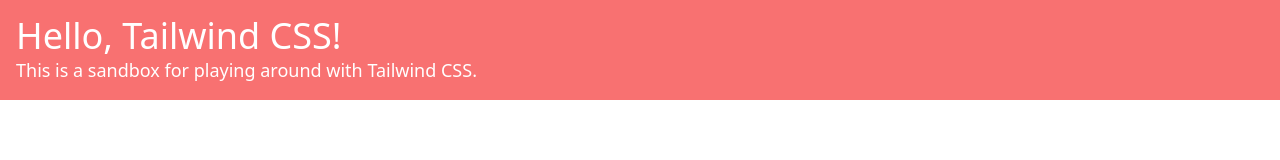
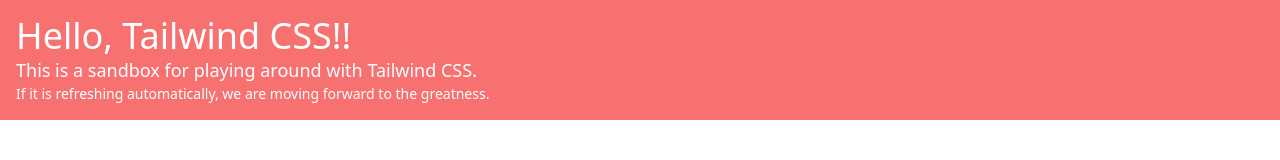
Before and after one commit to akarthickarun/sandbox-tailwindcss, a website: page index.html in a window 1280 px wide. Drawn offline with nearby package versions, Linux system fonts and the light colour scheme; files that its build step writes are made by us from their sources.

Commit message:
Committed a change from GitHub Codespace

```diff
--- a/index.html
+++ b/index.html
@@ -8,8 +8,9 @@
 </head>
 <body>
     <div class="bg-red-400 text-white p-4">
-        <h1 class="text-4xl">Hello, Tailwind CSS!</h1>
+        <h1 class="text-4xl">Hello, Tailwind CSS!!</h1>
         <p class="text-lg">This is a sandbox for playing around with Tailwind CSS.</p>
+        <p class="text-sm">If it is refreshing automatically, we are moving forward to the greatness.</p>
     </div>
 </body>
 </html>
```
